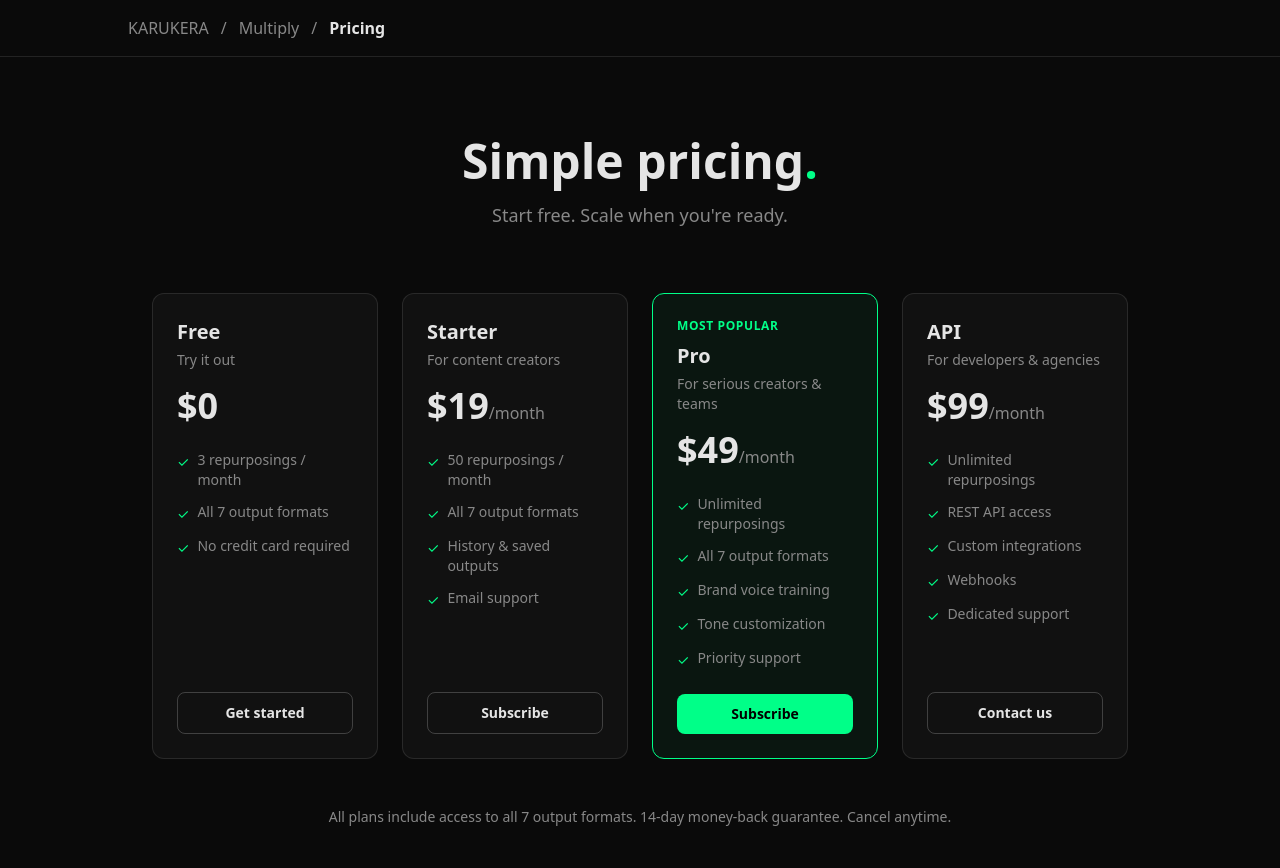
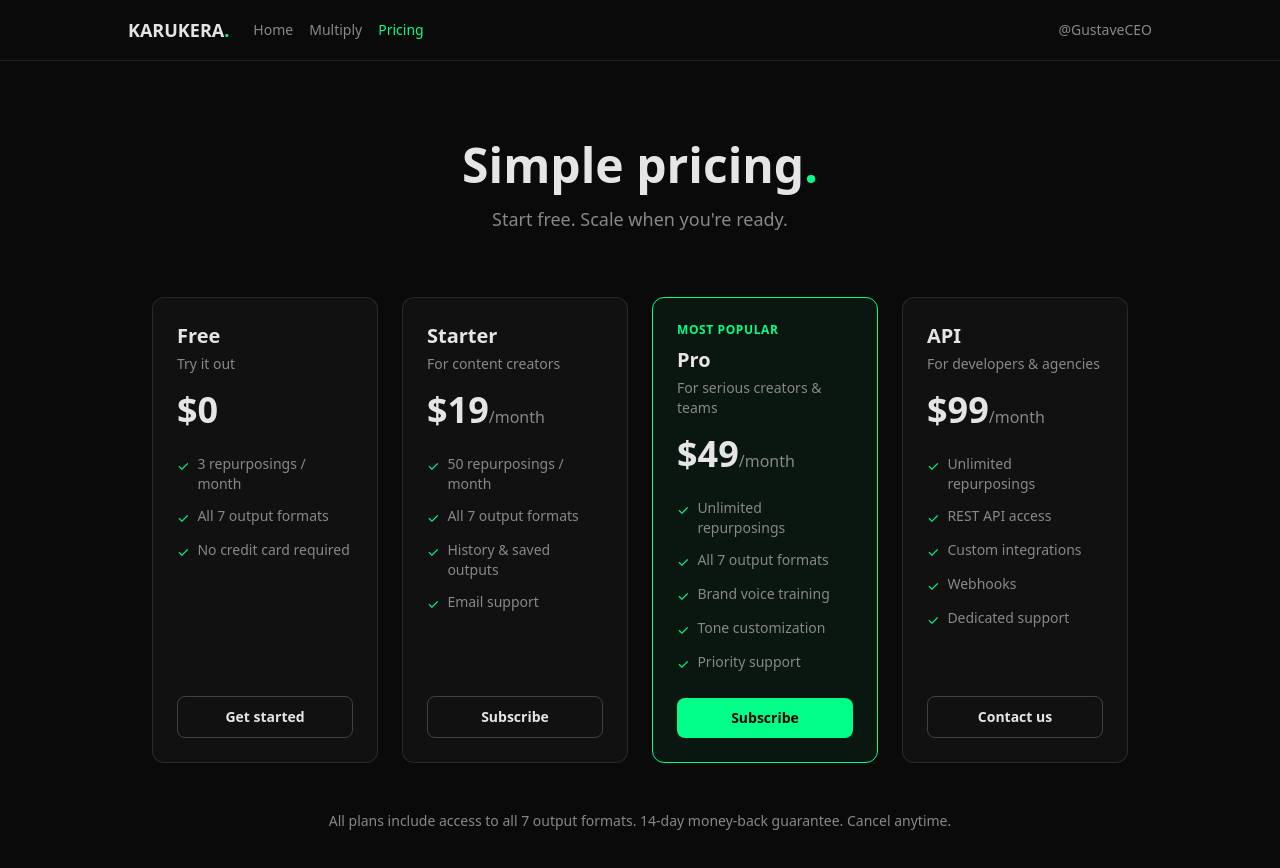
Before and after one commit to cryptulien/karukera, a Next.js app: page /pricing in a window 1280 px wide. Shown: the top 868 px of the page. Built offline with nearby package versions, Linux system fonts and the light colour scheme.

Commit message:
feat: shared navigation component across all pages

```diff
--- /dev/null
+++ b/src/app/components/Nav.tsx
@@ -0,0 +1,49 @@
+"use client";
+
+import Link from "next/link";
+import { usePathname } from "next/navigation";
+
+export default function Nav() {
+  const pathname = usePathname();
+
+  const links = [
+    { href: "/", label: "Home" },
+    { href: "/multiply", label: "Multiply" },
+    { href: "/pricing", label: "Pricing" },
+  ];
+
+  return (
+    <header className="border-b border-white/10 px-6 py-4">
+      <div className="max-w-5xl mx-auto flex items-center justify-between">
+        <div className="flex items-center gap-6">
+          <Link href="/" className="text-lg font-bold">
+            KARUKERA<span className="text-[var(--color-accent)]">.</span>
+          </Link>
+          <nav className="hidden sm:flex items-center gap-4">
+            {links.map((link) => (
+              <Link
+                key={link.href}
+                href={link.href}
+                className={`text-sm transition-colors ${
+                  pathname === link.href
+                    ? "text-[var(--color-accent)]"
+                    : "text-[var(--color-text-muted)] hover:text-white"
+                }`}
+              >
+                {link.label}
+              </Link>
+            ))}
+          </nav>
+        </div>
+        <a
+          href="https://x.com/GustaveCEO"
+          target="_blank"
+          rel="noopener noreferrer"
+          className="text-sm text-[var(--color-text-muted)] hover:text-white transition-colors"
+        >
+          @GustaveCEO
+        </a>
+      </div>
+    </header>
+  );
+}
--- a/src/app/multiply/page.tsx
+++ b/src/app/multiply/page.tsx
@@ -1,6 +1,7 @@
 "use client";
 
 import { useState } from "react";
+import Nav from "../components/Nav";
 import { ALL_FORMATS, getFormatLabel, type OutputFormat } from "@/lib/repurpose";
 
 export default function MultiplyPage() {
@@ -54,24 +55,7 @@
 
   return (
     <main className="min-h-screen bg-[var(--color-bg)] text-[var(--color-text)]">
-      {/* Header */}
-      <header className="border-b border-white/10 px-6 py-4">
-        <div className="max-w-5xl mx-auto flex items-center justify-between">
-          <div className="flex items-center gap-3">
-            <a href="/" className="text-[var(--color-text-muted)] hover:text-white transition-colors">
-              KARUKERA
-            </a>
-            <span className="text-[var(--color-text-muted)]">/</span>
-            <h1 className="text-xl font-bold">
-              Multiply
-              <span className="text-[var(--color-accent)]">.</span>
-            </h1>
-          </div>
-          <span className="text-sm text-[var(--color-text-muted)]">
-            One piece → ten formats
-          </span>
-        </div>
-      </header>
+      <Nav />
 
       <div className="max-w-5xl mx-auto px-6 py-10">
         {/* Input Section */}
--- a/src/app/page.tsx
+++ b/src/app/page.tsx
@@ -1,6 +1,9 @@
+import Nav from "./components/Nav";
+
 export default function Home() {
   return (
     <main className="min-h-screen flex flex-col">
+      <Nav />
       {/* Hero */}
       <section className="flex-1 flex flex-col items-center justify-center px-6 py-24 text-center">
         <div className="inline-flex items-center gap-2 px-4 py-2 rounded-full border border-[var(--color-accent)]/20 bg-[var(--color-accent)]/5 text-[var(--color-accent)] text-sm mb-8">
--- a/src/app/pricing/page.tsx
+++ b/src/app/pricing/page.tsx
@@ -1,3 +1,5 @@
+import Nav from "../components/Nav";
+
 export default function Pricing() {
   const plans = [
     {
@@ -65,19 +67,7 @@
 
   return (
     <main className="min-h-screen bg-[var(--color-bg)] text-[var(--color-text)]">
-      <header className="border-b border-white/10 px-6 py-4">
-        <div className="max-w-5xl mx-auto flex items-center gap-3">
-          <a href="/" className="text-[var(--color-text-muted)] hover:text-white transition-colors">
-            KARUKERA
-          </a>
-          <span className="text-[var(--color-text-muted)]">/</span>
-          <a href="/multiply" className="text-[var(--color-text-muted)] hover:text-white transition-colors">
-            Multiply
-          </a>
-          <span className="text-[var(--color-text-muted)]">/</span>
-          <span className="font-semibold">Pricing</span>
-        </div>
-      </header>
+      <Nav />
 
       <div className="max-w-5xl mx-auto px-6 py-20">
         <div className="text-center mb-16">
```
